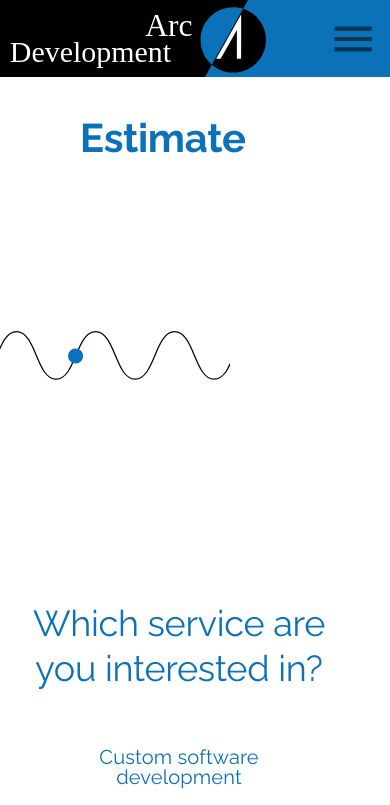
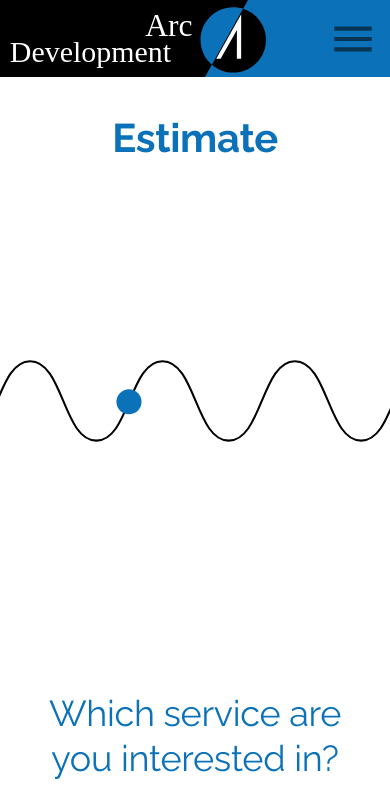
Before and after one commit to aizharjohn/arcdevelopment, a React (Create React App) app: page /estimate in a window 390 px wide. Shown: the top 805 px of the page. Built offline with nearby package versions, Linux system fonts and the light colour scheme.

Commit message:
Finished responsive design on estimate page. Starting on the get estimate button.

```diff
--- a/src/components/Estimate.js
+++ b/src/components/Estimate.js
@@ -11,6 +11,7 @@ import {
   DialogContent,
   TextField,
   useMediaQuery,
+  Hidden,
 } from '@material-ui/core';
 
 import check from '../assets/check.svg';
@@ -47,7 +48,8 @@ const useStyles = makeStyles((theme) => ({
   },
   message: {
     border: `2px solid ${theme.palette.common.blue}`,
-    marginTop: '5em',
+    marginTop: '3em',
+    marginBottom: '2em',
     borderRadius: 5,
   },
   estimateButton: {
@@ -329,6 +331,10 @@ const Estimate = () => {
   const classes = useStyles();
   const theme = useTheme();
 
+  const matchesMD = useMediaQuery(theme.breakpoints.down('md'));
+  const matchesSM = useMediaQuery(theme.breakpoints.down('sm'));
+  const matchesXS = useMediaQuery(theme.breakpoints.down('xs'));
+
   const [questions, setQuestions] = useState(defaultQuestions);
   const [dialogOpen, setDialogOpen] = useState(false);
 
@@ -585,18 +591,18 @@ const Estimate = () => {
   };
 
   const softwareSelection = (
-    <Grid container direction="column">
+    <Grid container direction='column'>
       <Grid
         item
         container
-        alignItems="center"
+        alignItems='center'
         style={{ marginBottom: '1.25em' }}
       >
         <Grid item xs={2}>
-          <img src={check} alt="checkmark" />
+          <img src={check} alt='checkmark' />
         </Grid>
         <Grid item xs={10}>
-          <Typography variant="body1">
+          <Typography variant='body1'>
             You want {service}
             {platforms.length > 0
               ? ` for ${
@@ -631,14 +637,14 @@ const Estimate = () => {
       <Grid
         item
         container
-        alignItems="center"
+        alignItems='center'
         style={{ marginBottom: '1.25em' }}
       >
         <Grid item xs={2}>
-          <img src={check} alt="checkmark" />
+          <img src={check} alt='checkmark' />
         </Grid>
         <Grid item xs={10}>
-          <Typography variant="body1">
+          <Typography variant='body1'>
             {'with '}
             {/* if we have features... */}
             {features.length > 0
@@ -668,12 +674,12 @@ const Estimate = () => {
           </Typography>
         </Grid>
       </Grid>
-      <Grid item container alignItems="center">
+      <Grid item container alignItems='center'>
         <Grid item xs={2}>
-          <img src={check} alt="checkmark" />
+          <img src={check} alt='checkmark' />
         </Grid>
         <Grid item xs={10}>
-          <Typography variant="body1">
+          <Typography variant='body1'>
             The custom features will be of {customFeatures.toLowerCase()}
             {`, and the project will be used by about ${users} users.`}
           </Typography>
@@ -683,13 +689,13 @@ const Estimate = () => {
   );
 
   const websiteSelection = (
-    <Grid container direction="column">
-      <Grid item container alignItems="center">
+    <Grid container direction='column' style={{ marginTop: '14em' }}>
+      <Grid item container alignItems='center'>
         <Grid item xs={2}>
-          <img src={check} alt="checkmark" />
+          <img src={check} alt='checkmark' />
         </Grid>
         <Grid item xs={10}>
-          <Typography variant="body1">
+          <Typography variant='body1'>
             You want{' '}
             {category === 'Basic'
               ? 'a Basic Website.'
@@ -701,25 +707,40 @@ const Estimate = () => {
   );
 
   return (
-    <Grid container direction="row">
-      <Grid item container direction="column" lg>
-        <Grid item style={{ marginTop: '2em', marginLeft: '5em' }}>
-          <Typography variant="h2">Estimate</Typography>
+    <Grid container direction='row'>
+      <Grid
+        item
+        container
+        direction='column'
+        lg
+        alignItems={matchesMD ? 'center' : undefined}
+      >
+        <Grid
+          item
+          style={{ marginTop: '2em', marginLeft: matchesMD ? 0 : '5em' }}
+        >
+          <Typography variant='h2' align={matchesMD ? 'center' : undefined}>
+            Estimate
+          </Typography>
         </Grid>
         <Grid
           item
-          style={{ marginRight: '10em', maxWidth: '50em', marginTop: '7.5em' }}
+          style={{
+            marginRight: matchesMD ? 0 : '10em',
+            maxWidth: '50em',
+            marginTop: '7.5em',
+          }}
         >
-          <Lottie options={defaultOptions} height="100%" width="100%" />
+          <Lottie options={defaultOptions} height='100%' width='100%' />
         </Grid>
       </Grid>
       <Grid
         item
         container
-        direction="column"
-        alignItems="center"
+        direction='column'
+        alignItems='center'
         lg
-        style={{ marginRight: '2em', marginBottom: '25em' }}
+        style={{ marginRight: matchesMD ? 0 : '2em', marginBottom: '25em' }}
       >
         {questions
           .filter((question) => question.active)
@@ -727,20 +748,22 @@ const Estimate = () => {
             <Fragment key={index}>
               <Grid item>
                 <Typography
-                  variant="h2"
-                  align="center"
+                  variant='h2'
+                  align='center'
                   style={{
                     fontWeight: 500,
                     fontSize: '2.25rem',
                     marginTop: '5em',
                     lineHeight: '1.25',
+                    marginLeft: matchesSM ? '1em' : 0,
+                    marginRight: matchesSM ? '1em' : 0,
                   }}
                 >
                   {question.title}
                 </Typography>
                 <Typography
-                  variant="body1"
-                  align="center"
+                  variant='body1'
+                  align='center'
                   style={{ marginBottom: '2.5em' }}
                   gutterBottom
                 >
@@ -752,7 +775,7 @@ const Estimate = () => {
                   <Grid
                     item
                     container
-                    direction="column"
+                    direction='column'
                     md
                     component={Button}
                     onClick={() => handleSelect(option.id)}
@@ -761,6 +784,7 @@ const Estimate = () => {
                       display: 'grid',
                       textTransform: 'none',
                       borderRadius: 0,
+                      marginBottom: matchesSM ? '1.5em' : 0,
                       backgroundColor: option.selected
                         ? theme.palette.common.orange
                         : null,
@@ -768,13 +792,13 @@ const Estimate = () => {
                   >
                     <Grid item style={{ maxWidth: '14em' }}>
                       <Typography
-                        variant="h6"
-                        align="center"
+                        variant='h6'
+                        align='center'
                         style={{ marginBottom: '1em' }}
                       >
                         {option.title}
                       </Typography>
-                      <Typography variant="caption" align="center">
+                      <Typography variant='caption' align='center'>
                         {option.subtitle}
                       </Typography>
                     </Grid>
@@ -794,7 +818,7 @@ const Estimate = () => {
         <Grid
           item
           container
-          justify="space-between"
+          justify='space-between'
           style={{ width: '18em', marginTop: '3em' }}
         >
           <Grid item>
@@ -806,7 +830,7 @@ const Estimate = () => {
                 src={
                   navigationPreviousDisabled() ? backArrowDisabled : backArrow
                 }
-                alt="previous question"
+                alt='previous question'
               />
             </IconButton>
           </Grid>
@@ -819,14 +843,14 @@ const Estimate = () => {
                 src={
                   navigationNextDisabled() ? forwardArrowDisabled : forwardArrow
                 }
-                alt="next question"
+                alt='next question'
               />
             </IconButton>
           </Grid>
         </Grid>
         <Grid item>
           <Button
-            variant="contained"
+            variant='contained'
             className={classes.estimateButton}
             onClick={() => {
               setDialogOpen(true);
@@ -845,28 +869,35 @@ const Estimate = () => {
         open={dialogOpen}
         onClose={() => setDialogOpen(false)}
         fullWidth
-        maxWidth="lg"
+        maxWidth='lg'
+        fullScreen={matchesSM}
+        style={{ zIndex: 1302 }}
       >
-        <Grid container justify="center">
-          <Grid item>
-            <Typography variant="h2" align="center">
+        <Grid container justify='center'>
+          <Grid item style={{ marginTop: '1em', marginBottom: '1em' }}>
+            <Typography variant='h2' align='center'>
               Estimate
             </Typography>
           </Grid>
         </Grid>
         <DialogContent>
-          <Grid container justify="space-around">
+          <Grid
+            container
+            justify='space-around'
+            direction={matchesSM ? 'column' : 'row'}
+            alignItems={matchesSM ? 'center' : undefined}
+          >
             <Grid
               item
               container
-              direction="column"
+              direction='column'
               md={7}
               style={{ maxWidth: '20em' }}
             >
               <Grid item style={{ marginBottom: '0.5em' }}>
                 <TextField
-                  label="Name"
-                  id="name"
+                  label='Name'
+                  id='name'
                   fullWidth
                   value={name}
                   onChange={(event) => setName(event.target.value)}
@@ -874,10 +905,10 @@ const Estimate = () => {
               </Grid>
               <Grid item style={{ marginBottom: '0.5em' }}>
                 <TextField
-                  label="Email"
+                  label='Email'
                   error={emailHelper.length !== 0}
                   helperText={emailHelper}
-                  id="email"
+                  id='email'
                   fullWidth
                   value={email}
                   onChange={onChange}
@@ -885,10 +916,10 @@ const Estimate = () => {
               </Grid>
               <Grid item style={{ marginBottom: '0.5em' }}>
                 <TextField
-                  label="Phone"
+                  label='Phone'
                   error={phoneHelper.length !== 0}
                   helperText={phoneHelper}
-                  id="phone"
+                  id='phone'
                   fullWidth
                   value={phone}
                   onChange={onChange}
@@ -899,7 +930,7 @@ const Estimate = () => {
                   InputProps={{ disableUnderline: true }}
                   value={message}
                   className={classes.message}
-                  id="message"
+                  id='message'
                   fullWidth
                   multiline
                   rows={10}
@@ -907,13 +938,21 @@ const Estimate = () => {
                 />
               </Grid>
               <Grid item>
-                <Typography variant="body1" paragraph>
+                <Typography
+                  variant='body1'
+                  paragraph
+                  align={matchesSM ? 'center' : undefined}
+                >
                   We can create this digital solution for an estimated{' '}
                   <span className={classes.specialText}>
                     ${total.toFixed(2)}
                   </span>
                 </Typography>
-                <Typography variant="body1" paragraph>
+                <Typography
+                  variant='body1'
+                  paragraph
+                  align={matchesSM ? 'center' : undefined}
+                >
                   Fill out your name, phone number, and email, place your
                   request, and we'll get back to you with details moving forward
                   and a final price.
@@ -923,23 +962,38 @@ const Estimate = () => {
             <Grid
               item
               container
-              direction="column"
+              direction='column'
               md={5}
               style={{ maxWidth: '30em' }}
+              alignItems={matchesSM ? 'center' : undefined}
             >
+              <Hidden smDown>
+                <Grid item>
+                  {questions.length > 2 ? softwareSelection : websiteSelection}
+                </Grid>
+              </Hidden>
+
               <Grid item>
-                {questions.length > 2 ? softwareSelection : websiteSelection}
-              </Grid>
-              <Grid item>
-                <Button variant="contained" className={classes.estimateButton}>
+                <Button variant='contained' className={classes.estimateButton}>
                   Place Request
                   <img
                     src={send}
-                    alt="paper airplane"
+                    alt='paper airplane'
                     style={{ marginLeft: '0.5 em' }}
                   />
                 </Button>
               </Grid>
+              <Hidden mdUp>
+                <Grid item style={{ marginBottom: matchesSM ? '5em' : 0 }}>
+                  <Button
+                    style={{ fontWeight: 300 }}
+                    color='primary'
+                    onClick={() => setDialogOpen(false)}
+                  >
+                    Cancel
+                  </Button>
+                </Grid>
+              </Hidden>
             </Grid>
           </Grid>
         </DialogContent>
```
